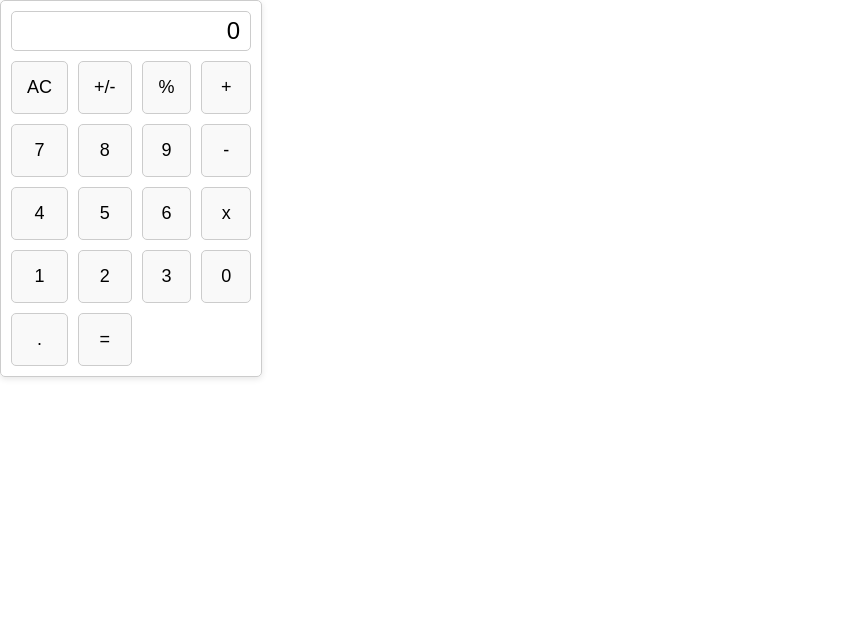
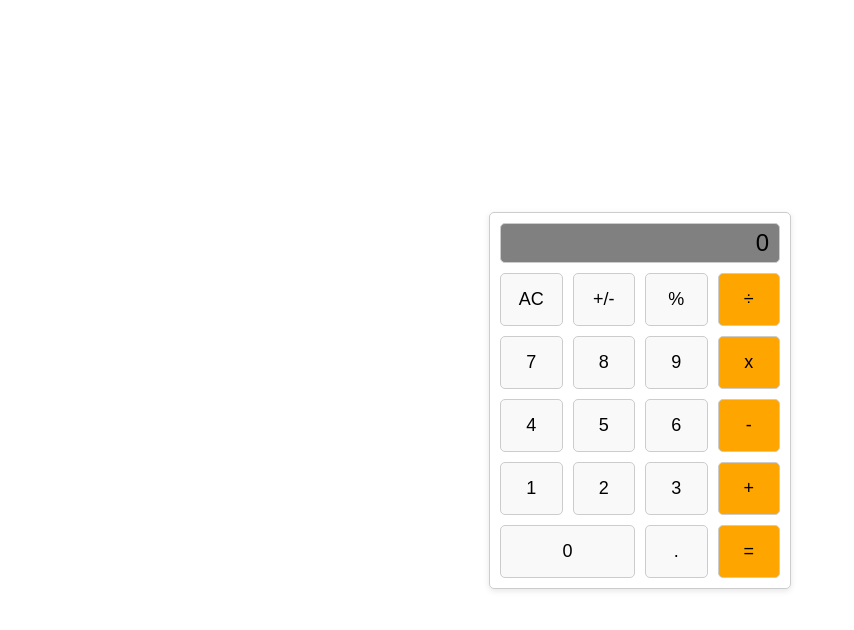
Before and after one commit to Spidey-Acer/Math_Magician_Calculator, a React (Create React App) app: page / in a window 1280 px wide. Shown: the top 630 px of the page, without its empty margins (0-854 px from the left). Built offline with nearby package versions, Linux system fonts and the light colour scheme.

Commit message:
Add stylings to Calculator app

```diff
--- a/src/components/Calculator.scss
+++ b/src/components/Calculator.scss
@@ -1,3 +1,11 @@
+body {
+  display: flex;
+  justify-content: center;
+  align-items: center;
+  height: 100vh;
+  margin: 0;
+}
+
 .calculator {
   display: inline-block;
   border: 1px solid #ccc;
@@ -5,7 +13,7 @@
   padding: 10px;
   box-shadow: 0 2px 6px rgba(0, 0, 0, 0.1);
   font-family: Arial, sans-serif;
-  width: 240px;
+  width: 280px;
 
   .display {
     border: 1px solid #ccc;
@@ -14,6 +22,7 @@
     text-align: right;
     margin-bottom: 10px;
     font-size: 24px;
+    background-color: gray;
   }
 
   .buttons {
@@ -38,5 +47,14 @@
         background-color: #d1d1d1;
       }
     }
+
+    .big-button {
+      grid-column: 1 / span 2;
+      grid-row: 5 / span 1;
+    }
+
+    .orange {
+      background-color: orange;
+    }
   }
 }
--- a/src/components/calculator.js
+++ b/src/components/calculator.js
@@ -8,21 +8,34 @@ const Calculator = () => (
       <button type="button">AC</button>
       <button type="button">+/-</button>
       <button type="button">%</button>
-      <button type="button">+</button>
+      <button type="button" className="orange">
+        ÷
+      </button>
       <button type="button">7</button>
       <button type="button">8</button>
       <button type="button">9</button>
-      <button type="button">-</button>
+      <button type="button" className="orange">
+        x
+      </button>
       <button type="button">4</button>
       <button type="button">5</button>
       <button type="button">6</button>
-      <button type="button">x</button>
+      <button type="button" className="orange">
+        -
+      </button>
       <button type="button">1</button>
       <button type="button">2</button>
       <button type="button">3</button>
-      <button type="button">0</button>
+      <button type="button" className="orange">
+        +
+      </button>
+      <button type="button" className="big-button">
+        0
+      </button>
       <button type="button">.</button>
-      <button type="button">=</button>
+      <button type="button" className="orange">
+        =
+      </button>
     </div>
   </div>
 );
```
